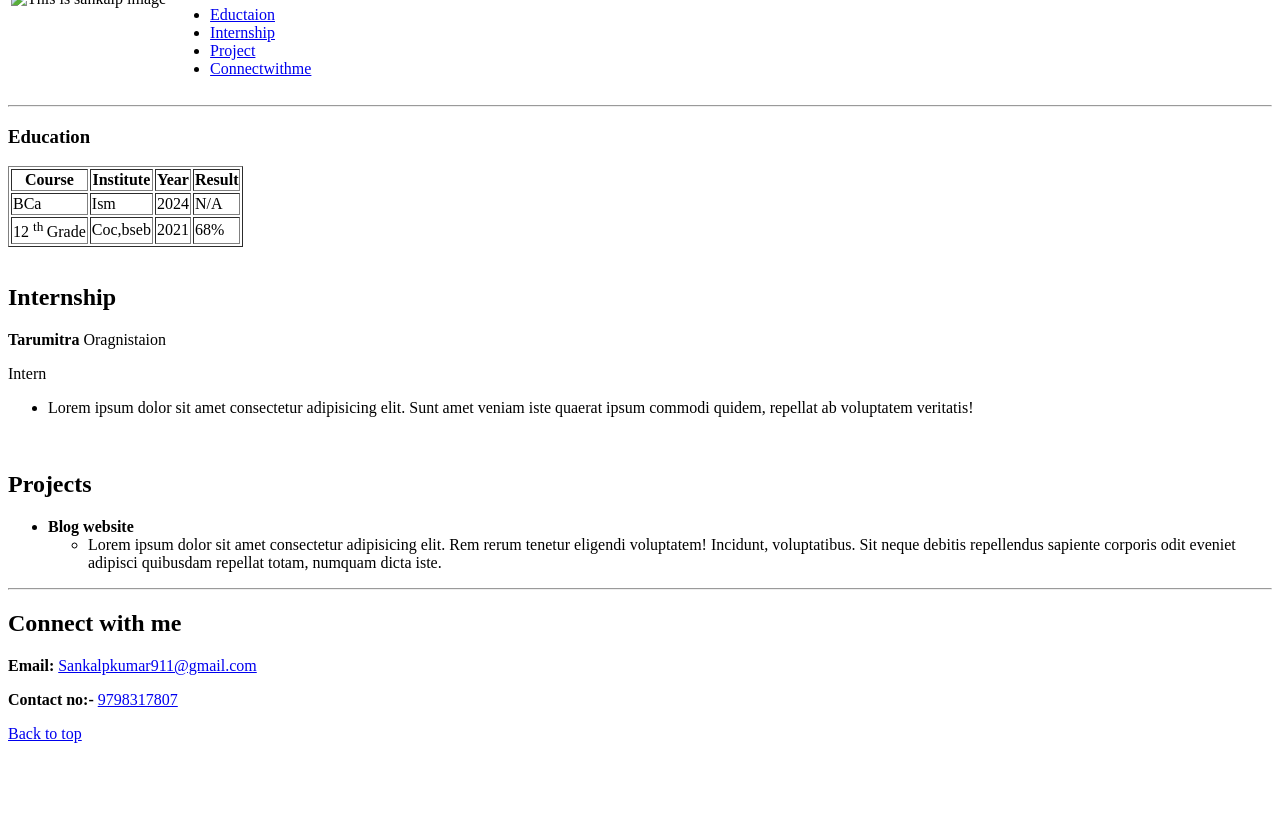
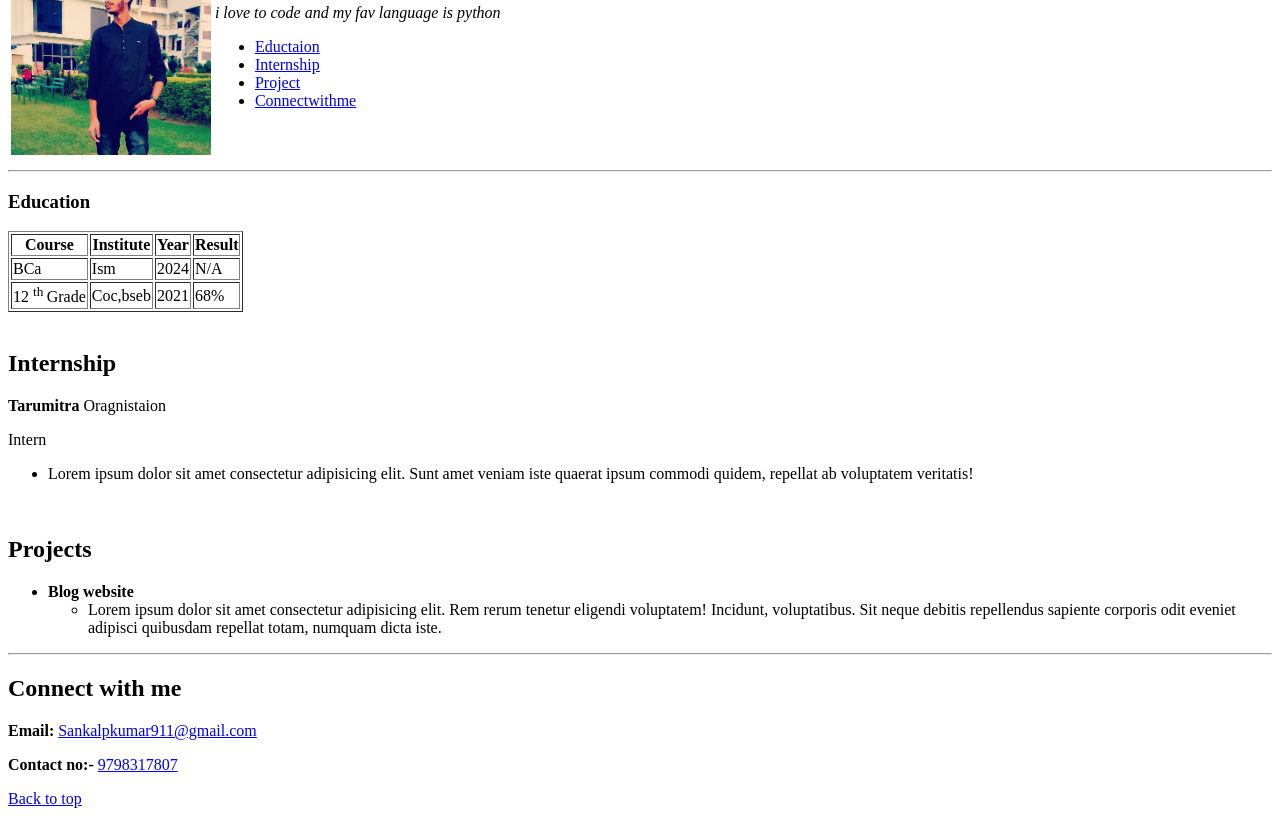
Before and after one commit to sankalpkumar111/resume, a plain HTML site: page index.html in a window 1280 px wide. Shown: the part 106-922 px from the top of the page. Before the commit the page ends 857 px from the top, so only its background shows below. Drawn offline with Linux system fonts and the light colour scheme.

Commit message:
Update index.html

```diff
--- a/index.html
+++ b/index.html
@@ -10,7 +10,7 @@
     <header>
         <table>
             <tr>
-                <td> <img  height="250" src="images/resume1.jpg" alt="This is sankalp image">
+                <td> <img  height="250" src="resume1.jpg" alt="This is sankalp image">
 
                 </td>
                 <td> <h2>Sankalp kumar</h2>
```
